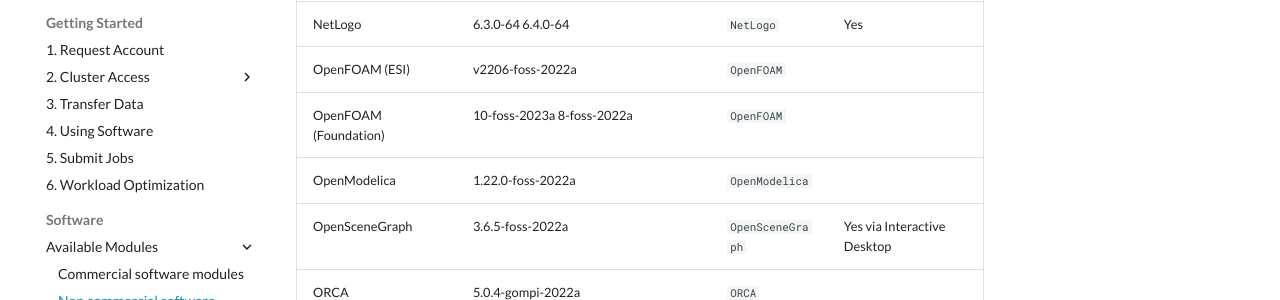
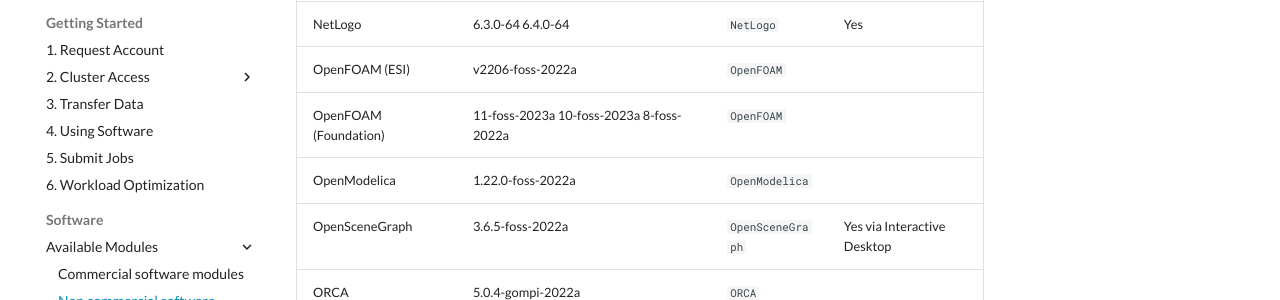
Before and after one commit to gferhpc/supercomputing.tue.nl, an MkDocs documentation site: the page built from pages/documentation/software/modules/non-commercial.md, in a window 1280 px wide and 900 px high, scrolled down 1145 px. Shown: the part 168-468 px from the top of the window. Built offline with MkDocs 1.6.1 and Material for MkDocs 9.7.7, drawn with Linux system fonts in a browser that asks for light colours.

Commit message:
Update non-commercial.md

```diff
--- a/pages/documentation/software/modules/non-commercial.md
+++ b/pages/documentation/software/modules/non-commercial.md
@@ -87,7 +87,7 @@
 | MCL            | 22.282-GCCcore-12.3.0                | `MCL`       | |
 | NetLogo        | 6.3.0-64 6.4.0-64                    | `NetLogo`   | Yes |
 | OpenFOAM (ESI)      | v2206-foss-2022a | `OpenFOAM`  | |
-| OpenFOAM (Foundation)       | 10-foss-2023a 8-foss-2022a | `OpenFOAM`  | |
+| OpenFOAM (Foundation)       | 11-foss-2023a 10-foss-2023a 8-foss-2022a | `OpenFOAM`  | |
 | OpenModelica   | 1.22.0-foss-2022a                    | `OpenModelica` | |
 | OpenSceneGraph | 3.6.5-foss-2022a                     | `OpenSceneGraph`  | Yes via Interactive Desktop |
 | ORCA           | 5.0.4-gompi-2022a                   | `ORCA`      | |
```
